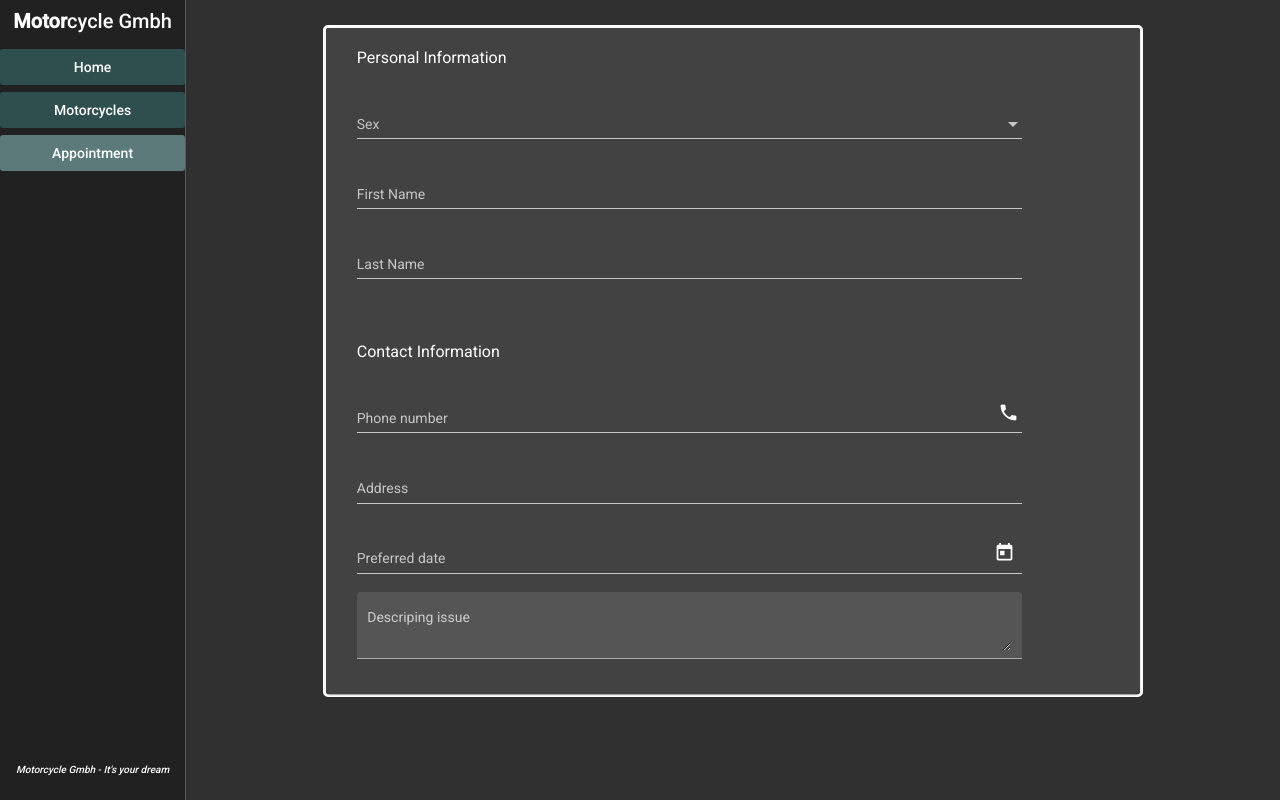
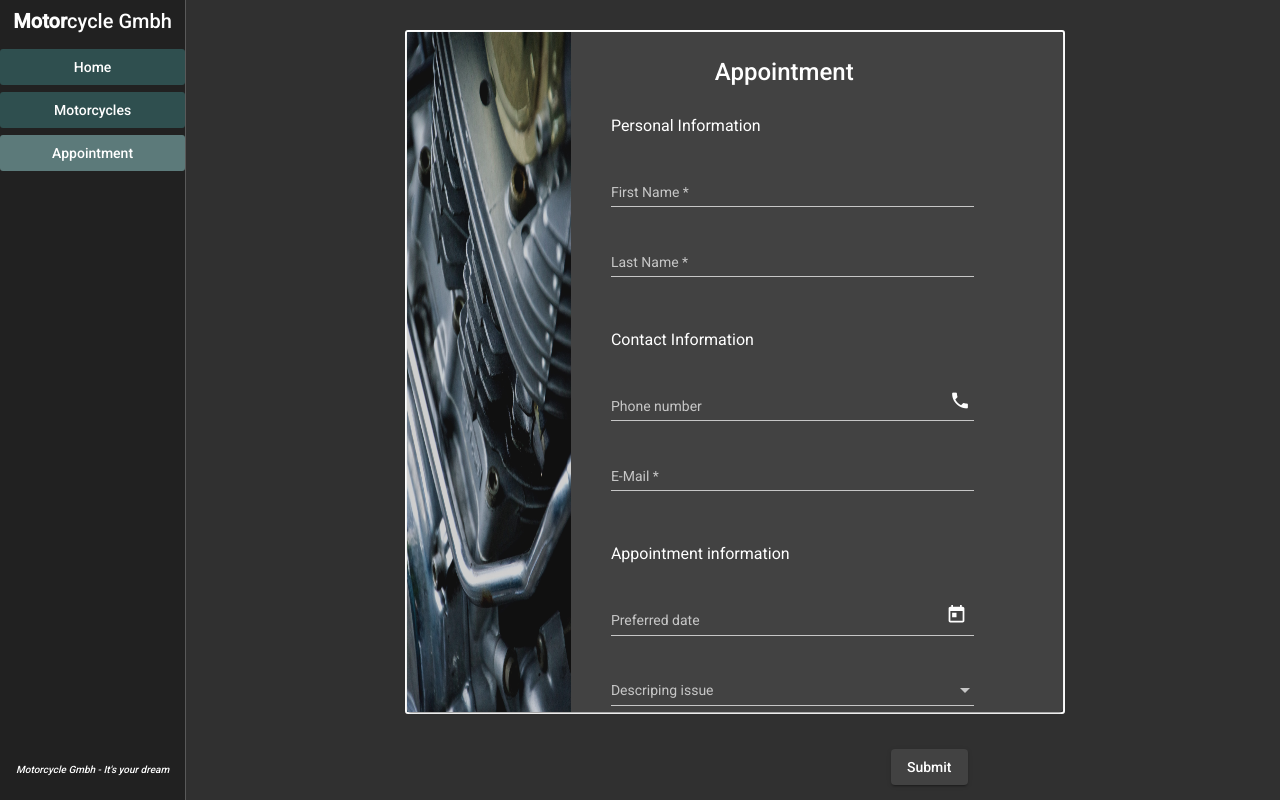
Before and after one commit to githubc02hf/WebTechPrj, an Angular app in the folder motorcycleGang/: page /appointment in a window 1280 px wide. Built offline with nearby package versions, Linux system fonts and the light colour scheme.

Commit message:
Changes in appointment form
change style of appointment form and add entity

```diff
--- a/motorcycleGang/src/app/appointment/appointment.component.css
+++ b/motorcycleGang/src/app/appointment/appointment.component.css
@@ -1,19 +1,46 @@
 .container {
-  margin: 25px 12.5% 0;
-  width: 75%;
+  margin: 30px 20% 0;
+  width: 60%;
+  height: 85%;
+  border: 2px solid;
+  border-radius: 3px;
 }
 
-.card {
-  border: 3px solid;
-  border-radius: 5px;
+mat-card {
+  height: 100%;
+  padding: 0;
 }
 
-.formField {
-  margin-left: 15px;
+mat-form-field {
+  margin-left: 40px;
   width: 85%;
 }
 
+mat-card-title {
+  margin-top: 30px;
+  text-align: center;
+}
+
+
+img {
+  width: 100%;
+  height: 100%;
+  opacity: 0.75;
+}
+
 h3 {
-  margin-top: 40px;
-  margin-left: 15px;
+  margin-top: 30px;
+  margin-left: 40px;
 }
+
+.row {
+
+  height: 100%;
+  display: flex;
+}
+
+button {
+  margin-top: 25px;
+  margin-right: 30px;
+  float: right;
+}
--- a/motorcycleGang/src/app/appointment/appointment.component.html
+++ b/motorcycleGang/src/app/appointment/appointment.component.html
@@ -1,44 +1,52 @@
 <div class="container">
-    <div class="card">
+
+
+
     <mat-card>
+        <div class="row">
+            <div class="column" style="width: 25%;">
+                <img src="/assets/images/yamaha.jpg">
+            </div>
+
+            <div class="column" style="width: 65%;">
+                <mat-card-title>Appointment</mat-card-title>
                 <mat-card-content>
+                    <form>
                         <h3>Personal Information</h3>
-                <mat-form-field appearance="standard" class="formField">
-                    <mat-label>Sex</mat-label>
-                    <mat-select>
-                        <mat-option value="female">Female</mat-option>
-                        <mat-option value="male">Male</mat-option>
-                    </mat-select>
+                        <mat-form-field appearance="standard">
+                            <mat-label>First Name</mat-label>
+                            <input matInput [formControl]='firstName' required>
+                            <mat-error *ngIf='firstName.invalid'>{{getErrorMessage()}}</mat-error>
                         </mat-form-field>
                         <br>
 
-                <mat-form-field appearance="standard" class="formField">
-                    <mat-label>First Name</mat-label>
-                    <input matInput>
-                </mat-form-field>
-                <br>
-
-                <mat-form-field appearance="standard" class="formField">
+                        <mat-form-field appearance="standard">
                             <mat-label>Last Name</mat-label>
-                    <input matInput>
+                            <input matInput [formControl]='lastName' required>
+                            <mat-error *ngIf='lastName.invalid'>{{getErrorMessage()}}</mat-error>
                         </mat-form-field>
                         <br>
 
                         <h3>Contact Information</h3>
-                <mat-form-field appearance="standard" class="formField">
+                        <mat-form-field appearance="standard">
                             <mat-label>Phone number</mat-label>
                             <mat-icon matSuffix>phone</mat-icon>
                             <input matInput>
+                            <mat-error></mat-error>
                         </mat-form-field>
                         <br>
 
-                <mat-form-field appearance="standard" class="formField">
-                    <mat-label>Address</mat-label>
-                    <input matInput>
+                        <mat-form-field appearance="standard">
+                            <mat-label>E-Mail</mat-label>
+                            <input matInput placeholder="pat@example.com" [formControl]="email" required>
+                            <mat-error *ngIf="email.invalid">{{getErrorMessage()}}</mat-error>
                         </mat-form-field>
                         <br>
 
-                <mat-form-field appearance="standard" class="formField">
+
+
+                        <h3>Appointment information</h3>
+                        <mat-form-field appearance="standard">
                             <mat-label>Preferred date</mat-label>
                             <input matInput [matDatepicker]="picker">
                             <mat-datepicker-toggle matSuffix [for]="picker"></mat-datepicker-toggle>
@@ -46,12 +54,24 @@
                         </mat-form-field>
                         <br>
 
-                <mat-form-field appearance="fill" class="formField">
+                        <mat-form-field appearance="standard">
                             <mat-label>Descriping issue</mat-label>
-                    <textarea matInput></textarea>
+                            <mat-select>
+                                <mat-option value="repair">Repair</mat-option>
+                                <mat-option value="safety inspection">Safety Inspection</mat-option>
+                                <mat-option value="tre change">Tire Change</mat-option>
+                            </mat-select>
                         </mat-form-field>
 
+
+
+
+                        <button mat-raised-button type="submit">Submit</button>
+                    </form>
+
+
                 </mat-card-content>
+            </div>
+        </div>
     </mat-card>
 </div>
-</div>
--- a/motorcycleGang/src/app/appointment/appointment.component.ts
+++ b/motorcycleGang/src/app/appointment/appointment.component.ts
@@ -1,4 +1,5 @@
 import { Component, OnInit } from '@angular/core';
+import { FormControl, Validators } from '@angular/forms';
 
 @Component({
   selector: 'app-appointment',
@@ -6,6 +7,16 @@
   styleUrls: ['./appointment.component.css']
 })
 export class AppointmentComponent implements OnInit {
+  email = new FormControl('', [Validators.required, Validators.email])
+  firstName = new FormControl('', [Validators.required])
+  lastName = new FormControl('', [Validators.required])
+
+  getErrorMessage() {
+    if (this.email.hasError('required') || this.firstName.hasError('required') || this.lastName.hasError('required') ) {
+      return 'You must enter a value'
+    }
+    return this.email.hasError('email') ? 'Not a valid email' : ''
+  }
 
   constructor() { }
 
```
Also changed, not shown: motorcycleGang/src/app/entities/appointment.ts (added, +11 -0 lines), motorcycleGang/src/assets/images/engine_motorcycle.jpg (deleted), motorcycleGang/src/assets/images/yamaha.jpg (added). Lines whose indentation alone changed are shown as unchanged.
